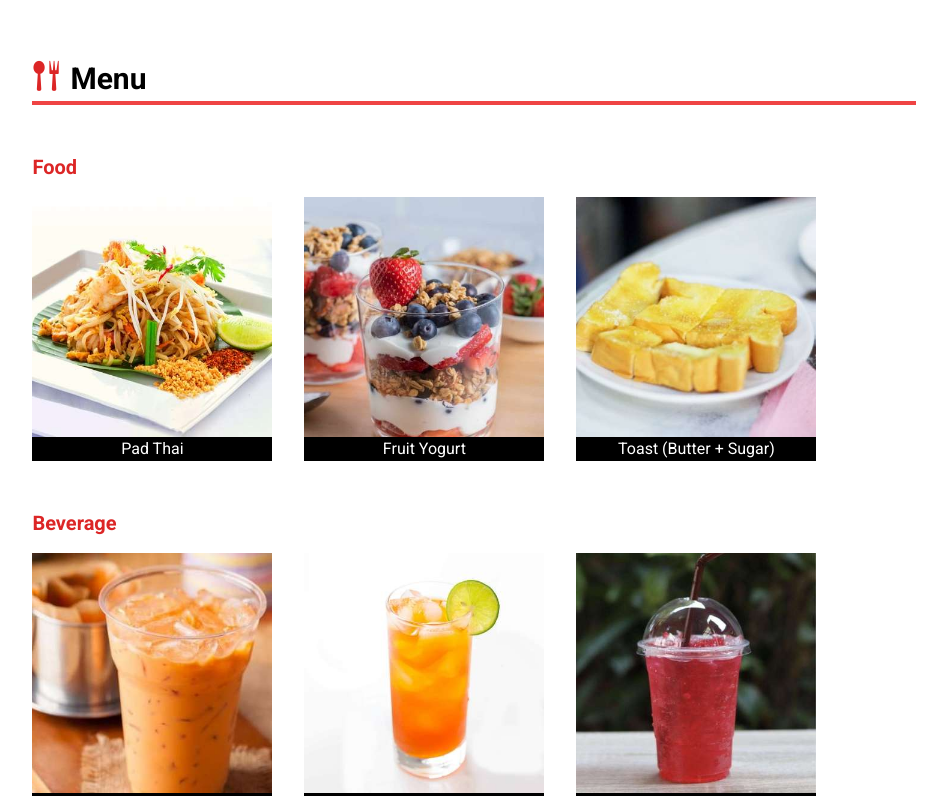
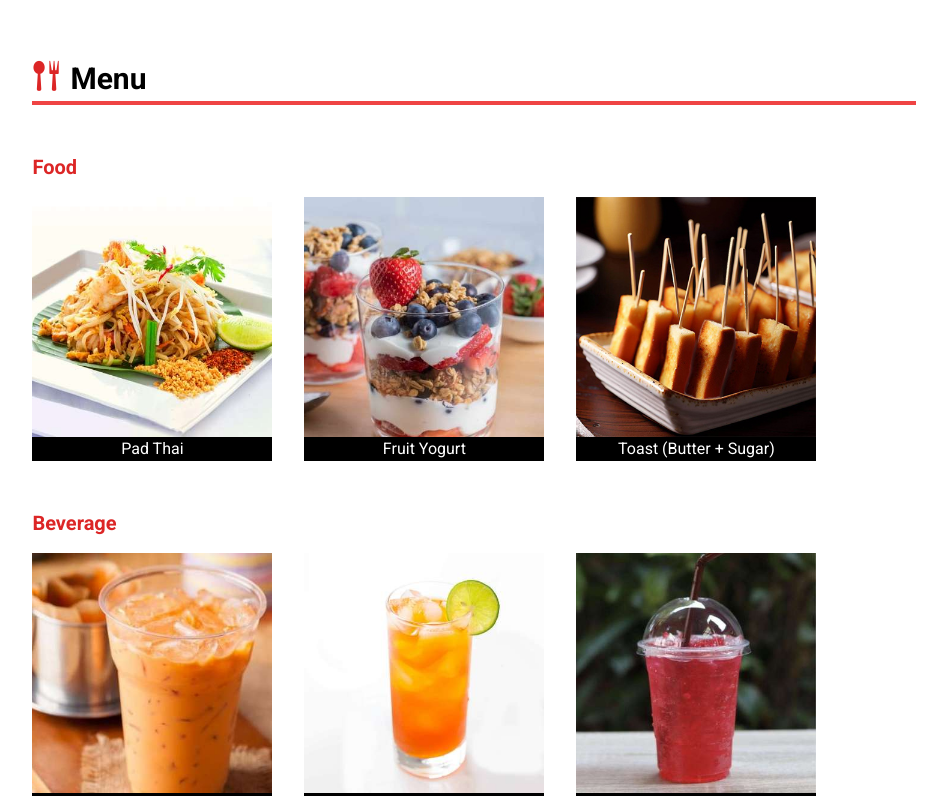
Before and after one commit to marketday-charity-gcm/marketday-charity-gcm.github.io, an Astro site: page / in a window 1280 px wide. Shown: the part 2508-3304 px from the top of the page, without its empty margins (166-1113 px from the left). Built offline with nearby package versions, Linux system fonts and the light colour scheme; Astro itself is replaced by a stand-in of ours; a web font is replaced by a local one.

Commit message:
put: image toasticle

```diff
--- a/src/pages/index.astro
+++ b/src/pages/index.astro
@@ -181,7 +181,7 @@ import '@splidejs/splide/css/core';
             <div class="menu-list__set">
               <dt><span>Toast (Butter + Sugar)</span></dt>
               <dd>
-                <div class="text-center"><img src="/menu/toast.jpg" width="240" height="240" alt=""></div>
+                <div class="text-center"><img src="/menu/toasticle.jpg" width="240" height="240" alt=""></div>
                 <span class="menu-list__price">$6</span>
               </dd>
             </div>
```
Also changed, not shown: public/menu/toasticle.jpg (added).
